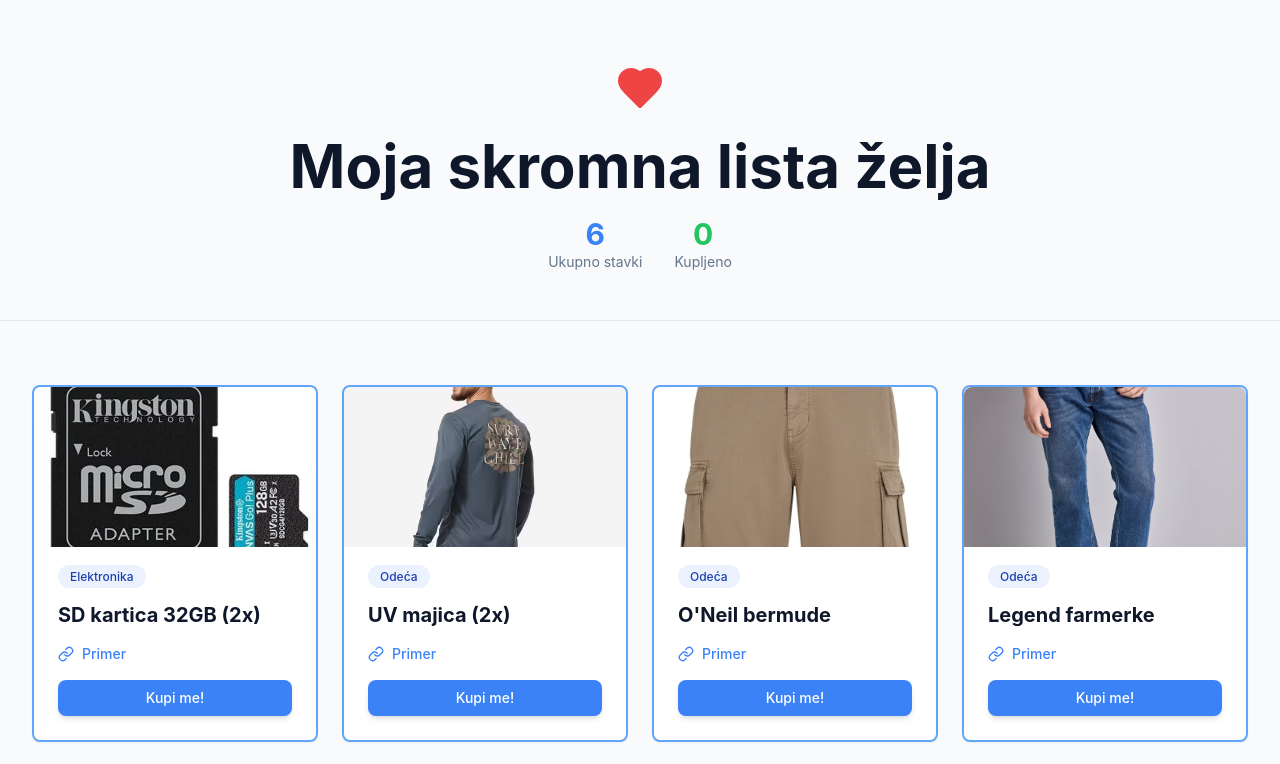
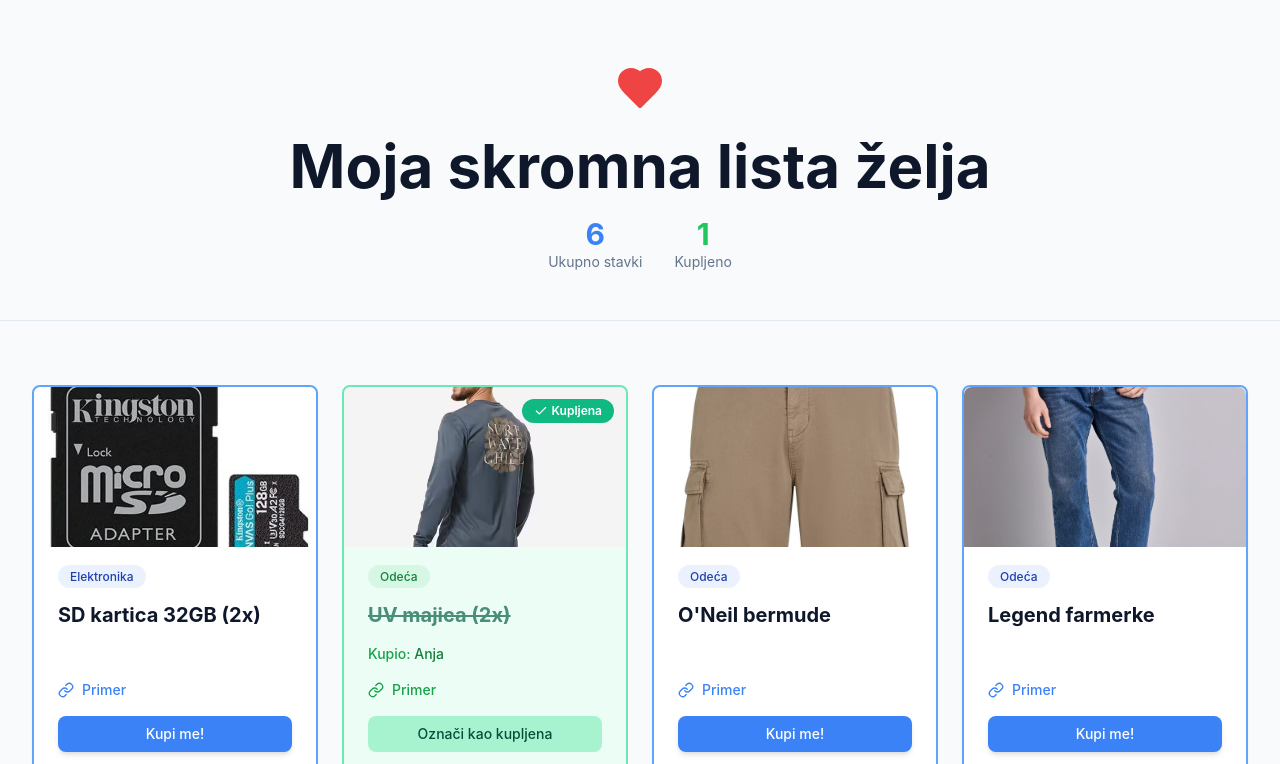
Before and after one commit to IzradaProjekata/Rodjendan, a Next.js app: page / in a window 1280 px wide. Shown: the top 764 px of the page. Built offline with nearby package versions, Linux system fonts and the light colour scheme.

Commit message:
data update: Anja kupila

```diff
--- a/app/data.js
+++ b/app/data.js
@@ -11,7 +11,7 @@
       id: 2,
       name: 'UV majica (2x)',
       link: 'https://www.decathlon.rs/p/365654-380621-muska-majica-sa-uv-zastitom-za-surfovanje.html',
-      purchasedBy: null,
+      purchasedBy: 'Anja',
       category: 'Odeća',
       image: '/majica.avif',
     },
```
